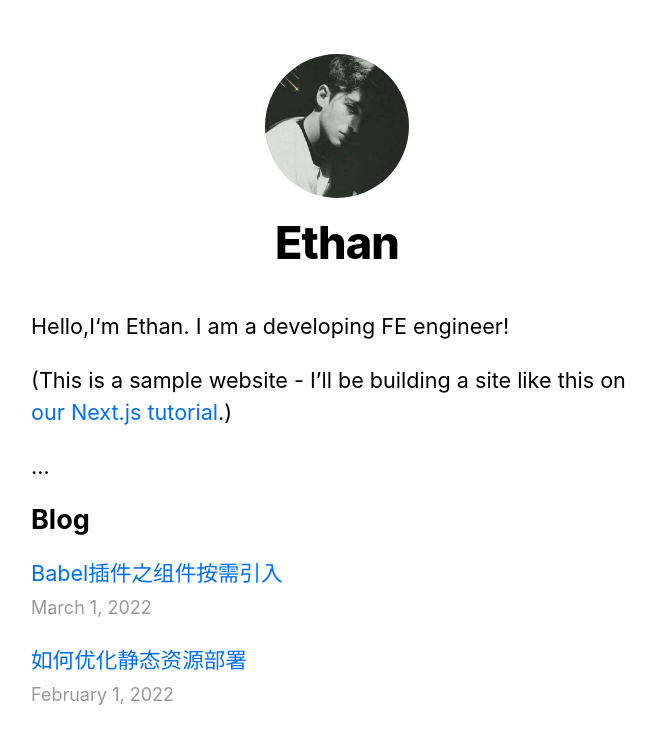
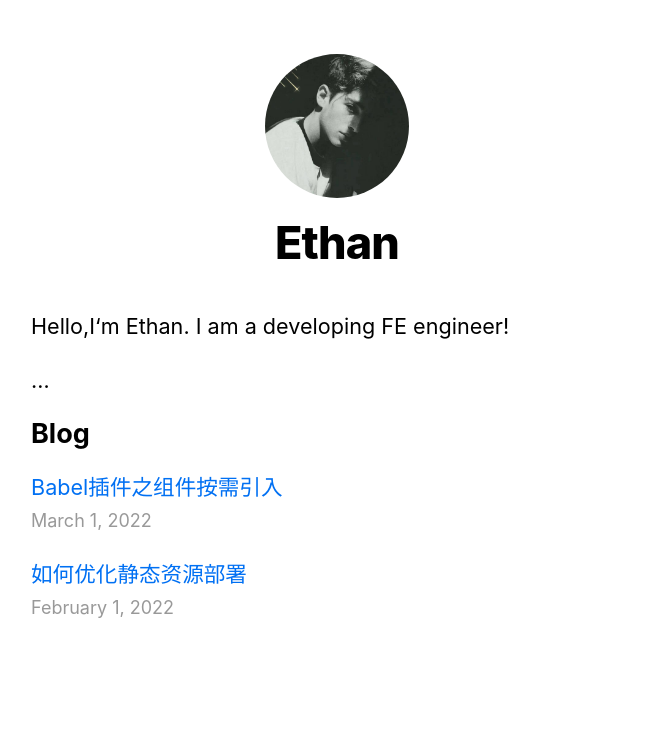
Before and after one commit to Ethan-Psc/nextjs-blog, a Next.js app: page / in a window 1280 px wide. Shown: the top 744 px of the page, without its empty margins (303-959 px from the left). Built offline with nearby package versions, Linux system fonts and the light colour scheme.

Commit message:
feat(*): 上传博客

```diff
--- a/pages/index.tsx
+++ b/pages/index.tsx
@@ -6,8 +6,8 @@ import Link from 'next/link'
 import Date from '../components/date'
 import { getUserFromReq } from 'utils/server'
 const self_introduction = 'Hello,I‘m Ethan. I am a developing FE engineer!'
-const self_description = ` (This is a sample website - I’ll be building a site like this on
-<a href="https://www.nextjs.cn/docs">our Next.js tutorial</a>.)`
+// const self_description = ` (This is a sample website - I’ll be building a site like this on
+// <a href="https://www.nextjs.cn/docs">our Next.js tutorial</a>.)`
 export default function Home({ allPostsData }) {
   return (
     <Layout home>
@@ -16,7 +16,7 @@ export default function Home({ allPostsData }) {
       </Head>
       <section className={utilStyles.headingMd}>
         <p>{self_introduction}</p>
-        <p dangerouslySetInnerHTML={{ __html: self_description }} />
+        {/* <p dangerouslySetInnerHTML={{ __html: self_description }} /> */}
       </section>
       <section className={utilStyles.headingMd}>…</section>
       <section className={`${utilStyles.headingMd} ${utilStyles.padding1px}`}>
```
